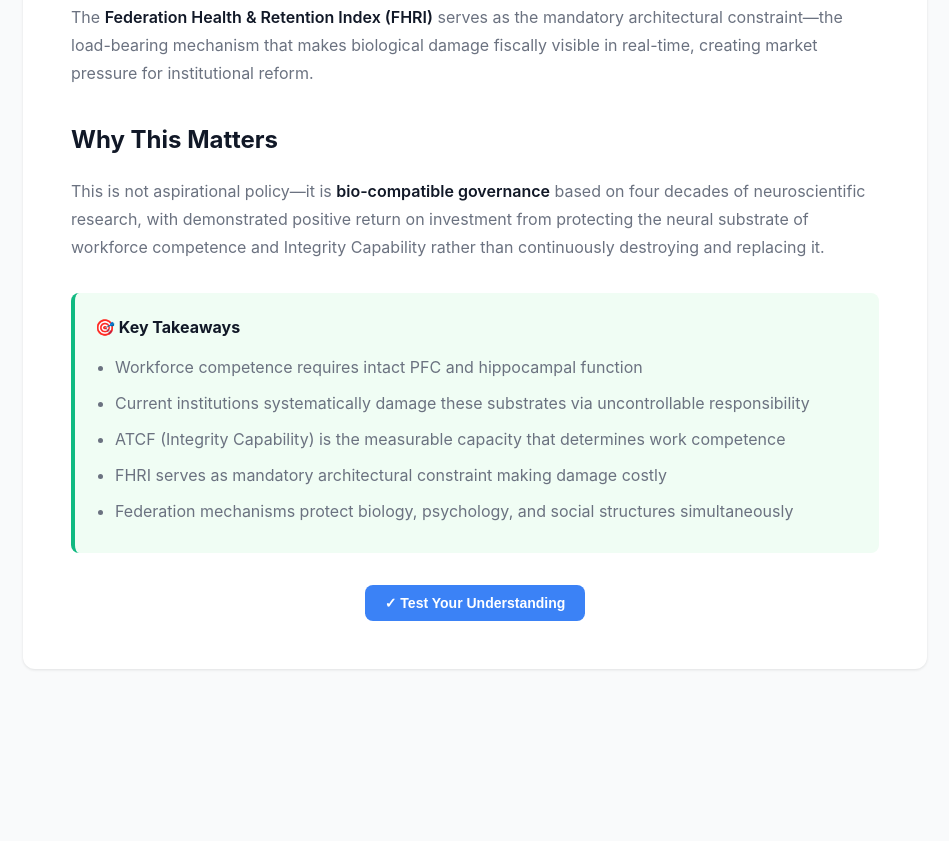
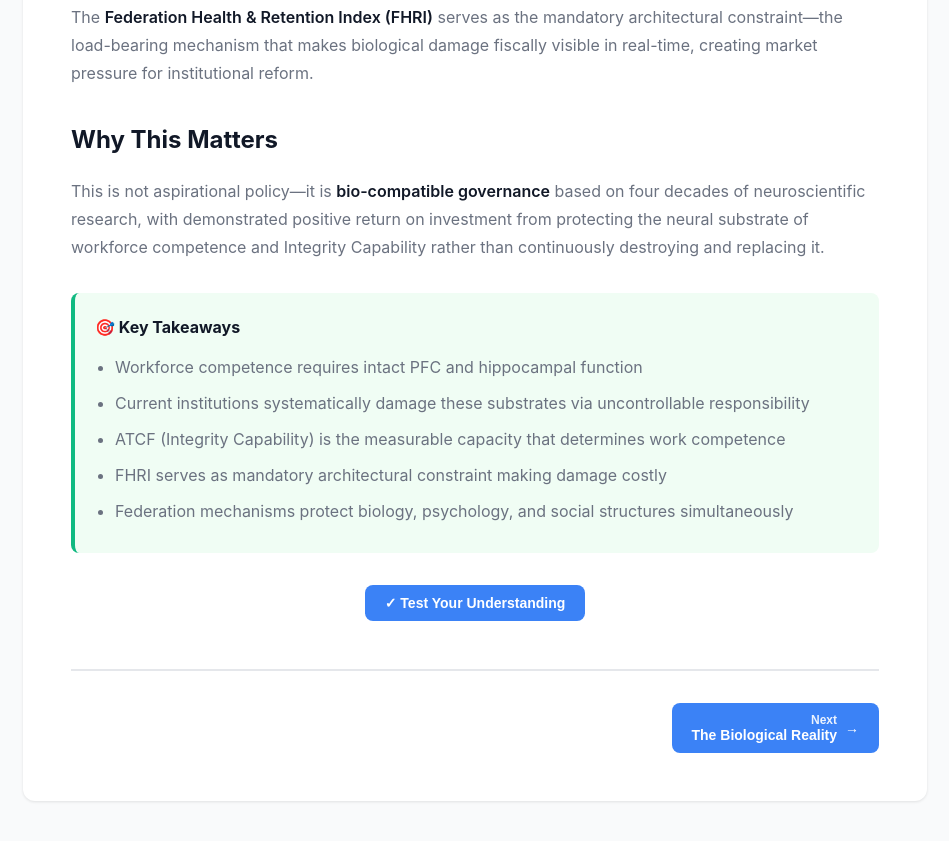
Before and after one commit to rmertzman-tech/demoStressHarmRepair, a plain HTML site: page index.html in a window 1280 px wide. Shown: the part 1419-2260 px from the top of the page, without its empty margins (321-1270 px from the left). Before the commit the page ends 2152 px from the top, so only its background shows below. Drawn offline with Linux system fonts and the light colour scheme.

Commit message:
Update index.html

```diff
--- a/index.html
+++ b/index.html
@@ -2206,11 +2206,43 @@
                     ` : ''}
 
                     ${section.hasQuiz ? renderQuizButton(section.id) : ''}
+
+                    ${renderSectionNavigation(section.id)}
                 </div>
             `;
 
             document.getElementById('content-section').innerHTML = html;
             attachGlossaryListeners();
+        }
+        // ==================== SECTION NAVIGATION ====================
+        function renderSectionNavigation(currentSectionId) {
+            const currentIndex = contentData.sections.findIndex(s => s.id === currentSectionId);
+            const prevSection = currentIndex > 0 ? contentData.sections[currentIndex - 1] : null;
+            const nextSection = currentIndex < contentData.sections.length - 1 ? contentData.sections[currentIndex + 1] : null;
+
+            return `
+                <div style="display: flex; justify-content: space-between; align-items: center; margin-top: 3rem; padding-top: 2rem; border-top: 2px solid var(--border); gap: 1rem; flex-wrap: wrap;">
+                    ${prevSection ? `
+                        <button class="btn btn-secondary" onclick="navigateToSection('${prevSection.id}')" style="display: flex; align-items: center; gap: 0.5rem;">
+                            <span>←</span>
+                            <span style="text-align: left;">
+                                <div style="font-size: 0.75rem; opacity: 0.8;">Previous</div>
+                                <div>${prevSection.title}</div>
+                            </span>
+                        </button>
+                    ` : '<div></div>'}
+
+                    ${nextSection ? `
+                        <button class="btn btn-primary" onclick="navigateToSection('${nextSection.id}')" style="display: flex; align-items: center; gap: 0.5rem; margin-left: auto;">
+                            <span style="text-align: right;">
+                                <div style="font-size: 0.75rem; opacity: 0.9;">Next</div>
+                                <div>${nextSection.title}</div>
+                            </span>
+                            <span>→</span>
+                        </button>
+                    ` : '<div></div>'}
+                </div>
+            `;
         }
 
         // ==================== DATA COLLECTION CHECKLIST ====================
```
